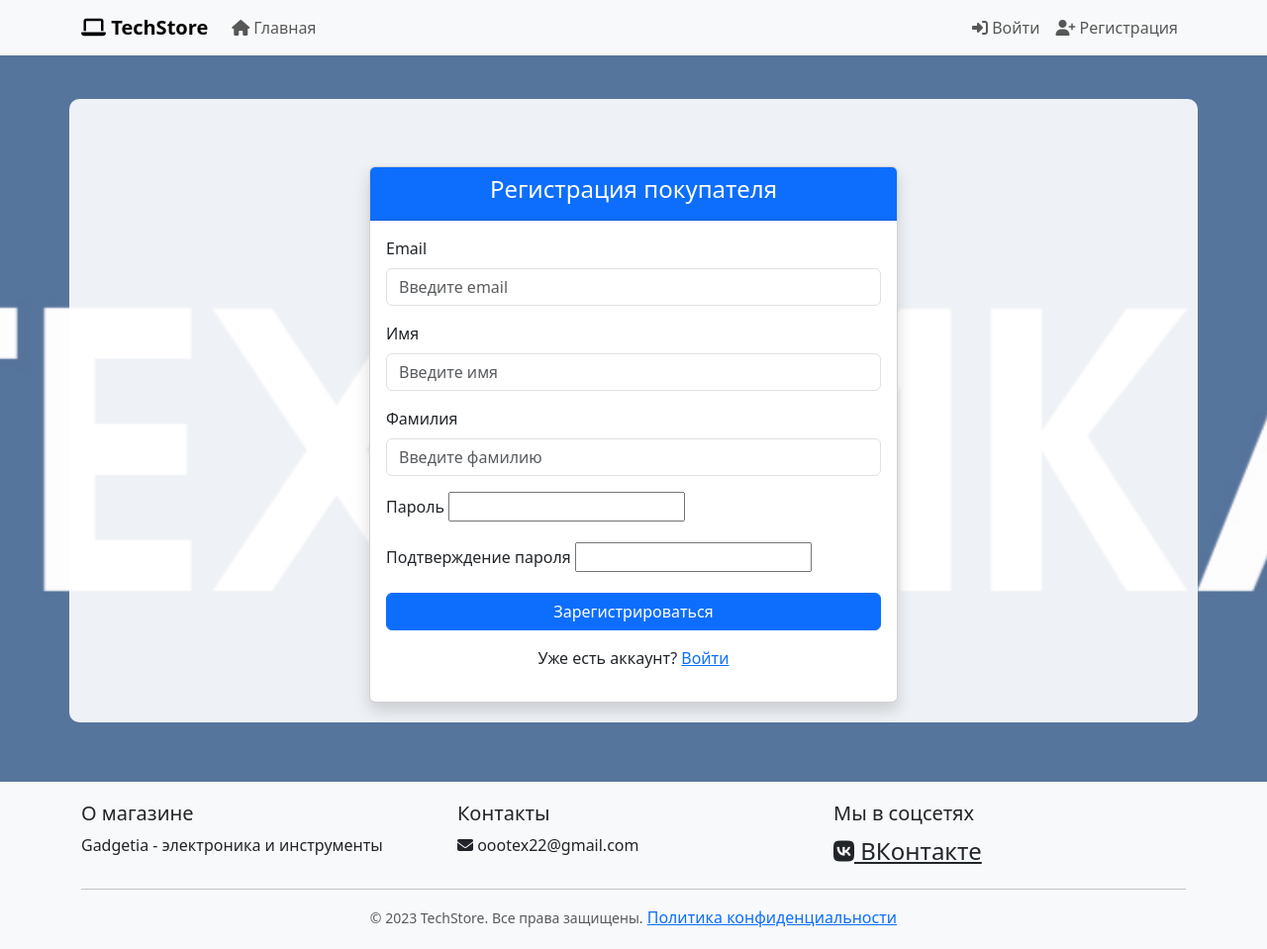
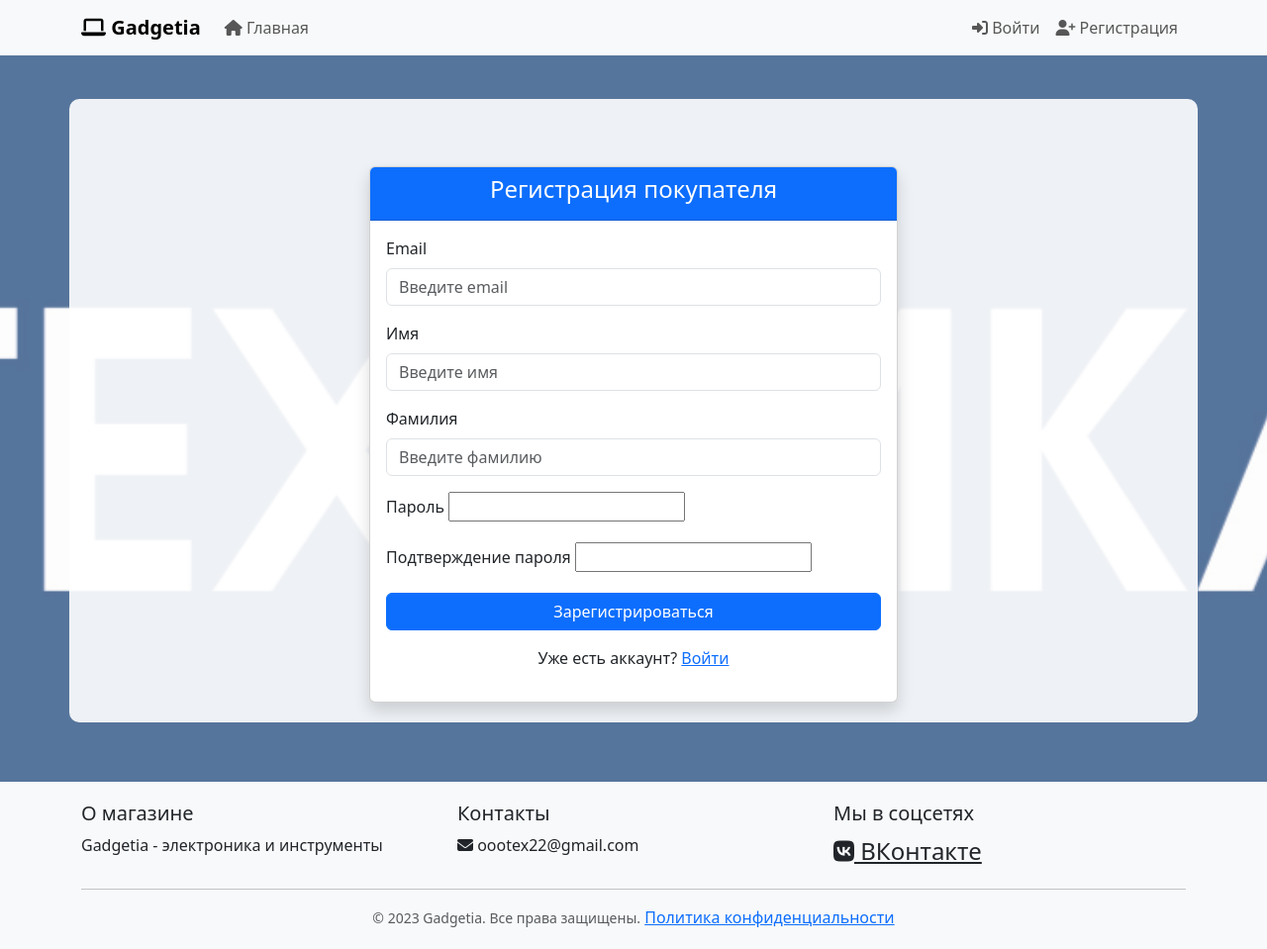
Before and after one commit to NikolayChegivarov/TechnologyStore, a Django app: page /signup/ in a window 1280 px wide. Shown: the whole page at 99% size. Run offline with Django 5.2, Linux system fonts and the light colour scheme; parts of the project's set-up code (start-up, migrations or seed data) failed here and were passed over.

Commit message:
base3 смена лейбла

```diff
--- a/store_app/templates/base.html
+++ b/store_app/templates/base.html
@@ -76,7 +76,7 @@
     <nav class="navbar navbar-expand-lg navbar-light bg-light mb-4">
         <div class="container">
             <a class="navbar-brand" href="{% url 'home' %}">
-                <i class="fas fa-laptop"></i> TechStore
+                <i class="fas fa-laptop"></i> Gadgetia
             </a>
 
             <button class="navbar-toggler" type="button" data-bs-toggle="collapse" data-bs-target="#navbarContent">
@@ -187,17 +187,14 @@
                 </div>
                 <div class="col-md-4">
                     <h5>Мы в соцсетях</h5>
-                    <!-- <a href="https://vk.com/tehnikakn" class="text-dark me-2"><i class="fab fa-vk fa-lg"></i></a> -->
                     <a href="https://vk.com/tehnikakn" class="text-dark me-2" style="font-size: 24px;">
                         <i class="fab fa-vk"></i> ВКонтакте
                     </a>
-                    <!-- <a href="#" class="text-dark me-2"><i class="fab fa-telegram fa-lg"></i></a>
-                    <a href="#" class="text-dark me-2"><i class="fab fa-youtube fa-lg"></i></a> -->
                 </div>
             </div>
             <hr>
             <div class="text-center">
-                <small class="text-muted">© 2023 TechStore. Все права защищены.</small>
+                <small class="text-muted">© 2023 Gadgetia. Все права защищены.</small>
                 <a href="{% url 'privacy_policy' %}">Политика конфиденциальности</a>
             </div>
         </div>
```
